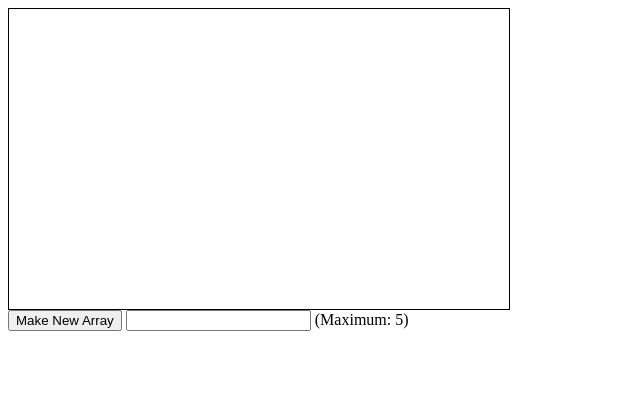
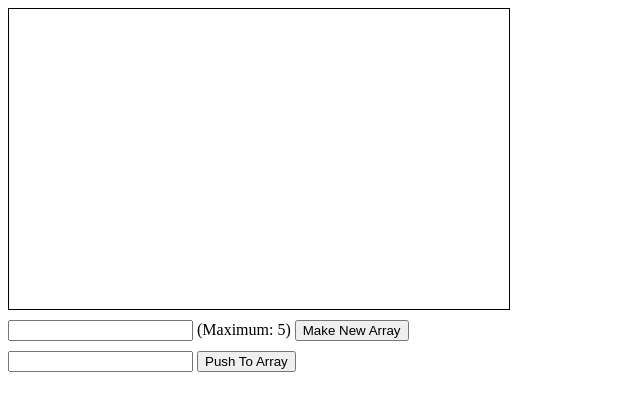
Before and after one commit to heatherbooker/canvasExploration2, a plain HTML site: page index.html in a window 1280 px wide. Shown: the whole page, without its empty margins (0-640 px from the left). Drawn offline with Linux system fonts and the light colour scheme.

Commit message:
can push elements to the array

```diff
--- a/index.html
+++ b/index.html
@@ -7,9 +7,12 @@
 		<canvas id="mycanvas" width="500" height="300" style="border:1px solid black">
 		</canvas>
 		<div id="buttons">
+		<input type="number" max="5" id="NUMBER"> (Maximum: 5)
 		<button id="makeNewArray" onclick="makesArray.makeArray()">Make New Array</button>
-		<input type="number" max="5" id="NUMBER"> (Maximum: 5)
 	</div>
+	<div id="toArray">
+		<input type="text" id="textInArray">
+		<button onclick="displaysText.pushToArray()">Push To Array</button>
 	</body>
 
 	<script type="text/javascript" src="script.js"></script>
@@ -17,6 +20,7 @@
 	<style>
 	div {
 		clear: both;
+		margin-top: 10px;
 	}
 	</style>
 
--- a/script.js
+++ b/script.js
@@ -39,3 +39,37 @@ var makesArray = {
         makesArray.modelArray(numberOfElements);
     },
 };
+
+var positionToPushTo = 0;
+
+var displaysText = {
+    write: function(text, x) {
+        context.fillStyle = "black";
+        context.fillText(text, x, 130);
+    },
+    pushToArray: function() {
+        if (positionToPushTo < 5) {
+            var textToPush = document.getElementById("textInArray").value;
+            if (positionToPushTo === 0) {
+                makesArray.drawBox(100);
+                displaysText.write(textToPush, 120);
+            } else if (positionToPushTo === 1) {
+                makesArray.drawBox(160);
+                displaysText.write(textToPush, 180);
+            } else if (positionToPushTo === 2) {
+                makesArray.drawBox(220);
+                displaysText.write(textToPush, 240);
+            } else if (positionToPushTo === 3) {
+                makesArray.drawBox(280);
+                displaysText.write(textToPush, 300);
+            } else if (positionToPushTo === 4) {
+                makesArray.drawBox(340);
+                displaysText.write(textToPush, 360);
+            };
+            positionToPushTo++;
+            console.log(positionToPushTo);
+        } else {
+            alert('Sorry, this program is only equipped to handle arrays with up to 5 elements.');
+        };
+    },
+}
```
